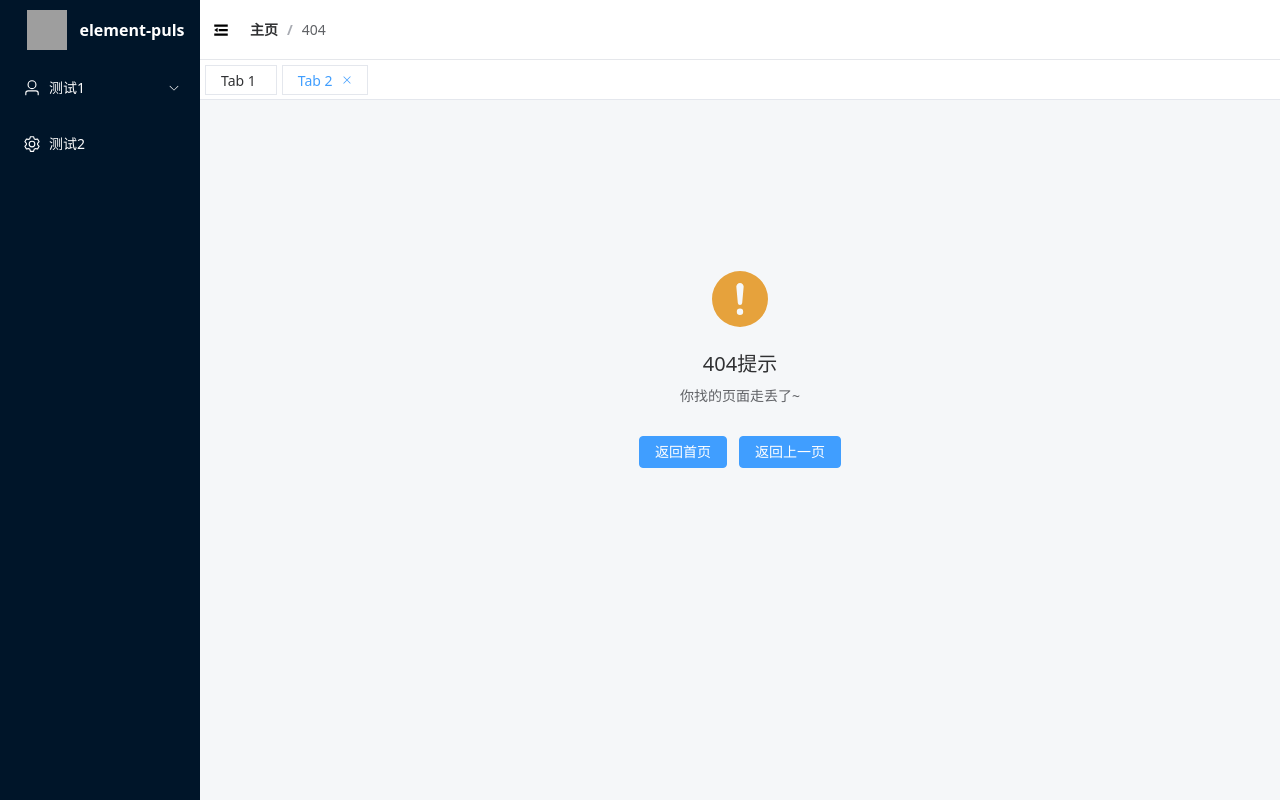
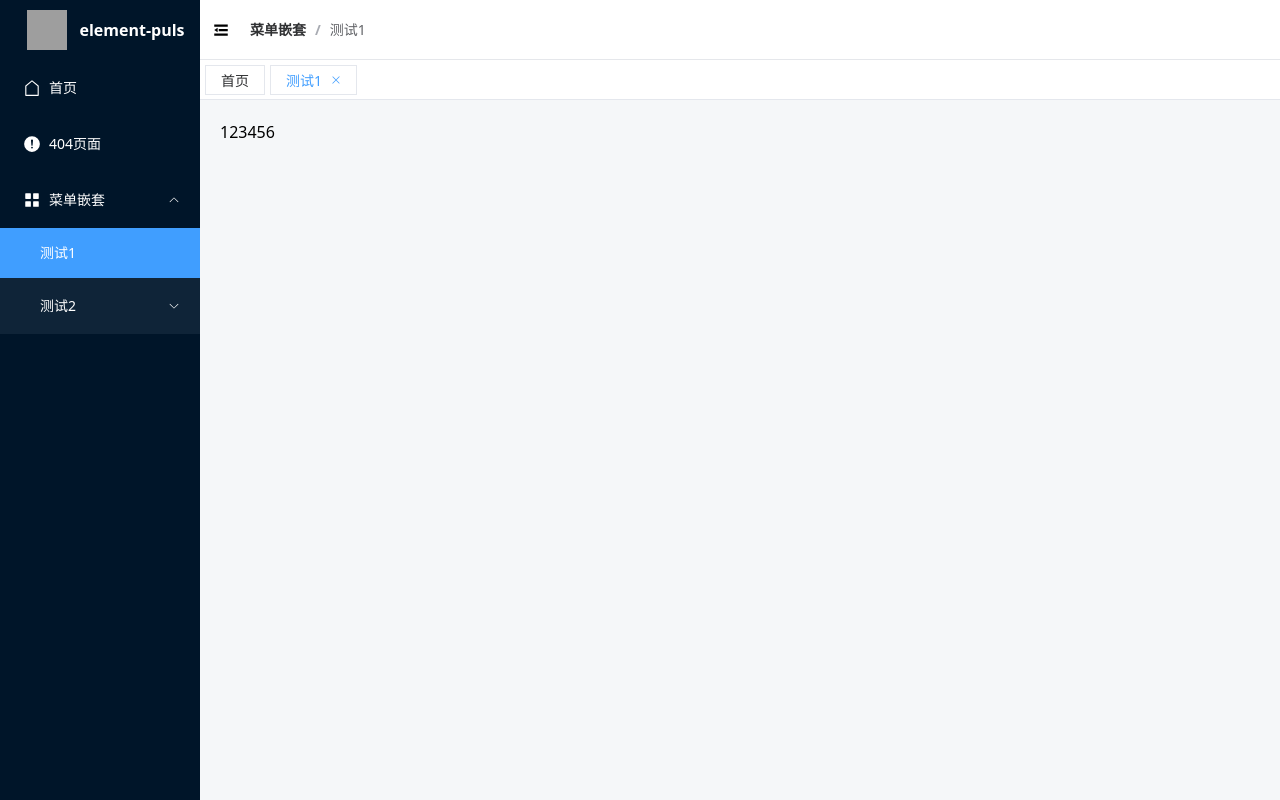
Before and after one commit to Abu1999/vue3-templates, a Vue app: page /test/app1 in a window 1280 px wide. Before the commit this address led to /404. Built offline with nearby package versions, Linux system fonts and the light colour scheme; grey boxes are pictures that could not be loaded.

Commit message:
feat(page): 新增标签页tabs和面包屑的修改

```diff
--- a/package.json
+++ b/package.json
@@ -22,6 +22,7 @@
     "element-plus": "^2.3.6",
     "nprogress": "^0.2.0",
     "pinia": "^2.0.36",
+    "pinia-plugin-persistedstate": "^3.1.0",
     "sass": "^1.62.1",
     "terser": "^5.17.7",
     "unplugin-auto-import": "^0.16.4",
--- a/src/Layout/level1/components/Tabs.vue
+++ b/src/Layout/level1/components/Tabs.vue
@@ -1,8 +1,9 @@
 <template>
   <div class="w-full h-auto">
-    <el-tabs @tab-click="click1" class="w-full" id="tabs" style="height: 40px;" size="small" v-model="editableTabsValue"
-      type="card" closable @tab-remove="removeTab">
-      <el-tab-pane v-for="item in editableTabs" :key="item.name" :label="item.title" :name="item.name"></el-tab-pane>
+    <el-tabs class="w-full" id="tabs" style="height: 40px;" size="small" v-model="$route.path" type="card"
+      @tab-remove="removeTab" @tab-change="changTab">
+      <el-tab-pane :closable="item.name === '/' ? false : true" v-for="item in tabsStore().data" :key="item.name"
+        :label="item.title" :name="item.name"></el-tab-pane>
     </el-tabs>
   </div>
 
@@ -14,50 +15,16 @@
 </template>
 
 <script setup lang="ts">
-import { ref } from 'vue'
+import { tabsStore } from '@/stores'
+import { useRouter } from 'vue-router';
 
-let tabIndex = 2
-const editableTabsValue = ref('2')
-const editableTabs = ref([
-  {
-    title: 'Tab 1',
-    name: '1',
-  },
-  {
-    title: 'Tab 2',
-    name: '2',
-  },
-])
+const router = useRouter()
 
-const removeTab = (targetName: string) => {
-  const tabs = editableTabs.value
-  let activeName = editableTabsValue.value
-  if (activeName === targetName) {
-    tabs.forEach((tab, index) => {
-      if (tab.name === targetName) {
-        const nextTab = tabs[index + 1] || tabs[index - 1]
-        if (nextTab) {
-          activeName = nextTab.name
-        }
-      }
-    })
-  }
-
-  editableTabsValue.value = activeName
-  editableTabs.value = tabs.filter((tab) => tab.name !== targetName)
+const removeTab = (targetName: any) => {
+  tabsStore().remove(targetName)
 }
-
-const addTab = (targetName: string) => {
-  const newTabName = `${++tabIndex}`
-  editableTabs.value.push({
-    title: 'New Tab',
-    name: newTabName,
-  })
-  editableTabsValue.value = newTabName
-}
-
-const click1 = () => {
-  console.log(1);
+const changTab = (targetName: any) => {
+  router.push(targetName)
 }
 
 </script>
--- a/src/Layout/level1/components/aside.vue
+++ b/src/Layout/level1/components/aside.vue
@@ -9,8 +9,8 @@
     </div>
 
     <el-menu id="menu" :style="{ border: 0, '--menubackgroundColor': menubackgroundColor }"
-      :background-color="backgroundColor" text-color="#fff" default-active="2" :collapse="props.isCollapse"
-      :collapse-transition="false" :active="$route.path" active-text-color="red">
+      :background-color="backgroundColor" text-color="#fff" :collapse="props.isCollapse" :collapse-transition="false"
+      :active="$route.path" :default-active="$route.path">
       <template v-for="( item, index ) in  props.menuData " :key="index">
         <el-sub-menu background-color="red" v-if="item.children" :index="item.path ? item.path : item.title">
           <template #title>
--- a/src/Layout/level1/components/heard.vue
+++ b/src/Layout/level1/components/heard.vue
@@ -7,9 +7,10 @@
           <Expand size="18" v-else />
         </el-icon>
       </div>
-      <el-breadcrumb separator="/">
-        <el-breadcrumb-item :to="{ path: '/' }">主页</el-breadcrumb-item>
-        <el-breadcrumb-item v-if="route.path != '/'" :to="{ path: route.path }">{{ route.name }}</el-breadcrumb-item>
+      <el-breadcrumb separator="/" v-if="arr.length">
+        <el-breadcrumb-item v-for="(item, index) in arr" :key="index" :to="{ path: item.path ? item.path : '#' }">{{
+          item.title
+        }}</el-breadcrumb-item>
       </el-breadcrumb>
 
     </div>
@@ -17,10 +18,13 @@
 </template>
 
 <script setup lang="ts">
-import { ref } from 'vue';
+import { ref, watch, reactive } from 'vue';
 import { useRoute } from 'vue-router';
+import { menuStore } from '@/stores';
 
 const route = useRoute()
+const menuData = menuStore().data
+let data: any = ref({})
 
 // 折叠
 let isCollapse = ref(false)
@@ -32,6 +36,35 @@ const changeCollapse = () => {
   emit('changeCollapse', isCollapse.value)
 }
 
+let arr: any = ref([]);
+const find = (data: any) => {
+  let obj: any;
+  data.forEach((item: any) => {
+    if (obj) return
+    // 如果路由name与菜单对应可打开
+    // if (item.path === route.path && item.title === route.name) {
+    //   obj = item
+    // }
+    if (item.path === route.path) {
+      obj = item
+    }
+    if (item.children && item.children.length && !obj) {
+      if (find(item.children)) obj = item
+    }
+
+    if (obj) {
+      arr.value.unshift({ path: item.path, title: item.title })
+      return
+    }
+  })
+  return obj
+}
+
+watch(() => route.path, () => {
+  arr.value = []
+  find(menuData)
+}, { deep: true })
+
 
 </script>
 
--- a/src/main.ts
+++ b/src/main.ts
@@ -3,6 +3,7 @@ import "nprogress/nprogress.css";
 import 'element-plus/theme-chalk/dark/css-vars.css'
 import { createApp } from 'vue'
 import { createPinia } from 'pinia'
+import piniaPluginPersistedstate from 'pinia-plugin-persistedstate'
 import ElementPlus from 'element-plus'
 import * as ElementPlusIconsVue from '@element-plus/icons-vue'
 import App from './App.vue'
@@ -17,10 +18,10 @@ for (const [key, component] of Object.entries(ElementPlusIconsVue)) {
 }
 // bus.$on("click", (msg) => window.alert(msg));
 
+app.use(router)
 
-app.use(router)
 // pinia
-app.use(createPinia())
+app.use(createPinia().use(piniaPluginPersistedstate))
 
 
 
--- a/src/router/index.ts
+++ b/src/router/index.ts
@@ -1,6 +1,7 @@
 import NProgress from 'nprogress'
 import { createRouter, createWebHistory } from 'vue-router'
 import { defineAsyncComponent } from 'vue';
+import { tabsStore } from '@/stores';
 
 const router = createRouter({
   // history: createWebHistory(import.meta.env.BASE_URL),
@@ -8,32 +9,54 @@ const router = createRouter({
   routes: [
     {
       path: '/',
-      name: 'home',
-      // route level code-splitting
-      // this generates a separate chunk (About.[hash].js) for this route
-      // which is lazy-loaded when the route is visited.
-      component: defineAsyncComponent(() => import('../views/AboutView.vue'))
+      name: '首页',
+      component: () => import('../views/AboutView.vue')
     },
     {
       path: '/app1',
-      name: 'app1',
-      // route level code-splitting
-      // this generates a separate chunk (About.[hash].js) for this route
-      // which is lazy-loaded when the route is visited.
-      component: defineAsyncComponent(() => import('../views/app1.vue'))
+      name: '测试2-1',
+      component: () => import('../views/app1.vue'),
+    },
+    {
+      path: '/app2',
+      name: '测试1',
+      component: () => import('../views/app2.vue')
     },
     {
       path: '/404',
-      name: '404',
-      // route level code-splitting
-      // this generates a separate chunk (About.[hash].js) for this route
-      // which is lazy-loaded when the route is visited.
-      component: defineAsyncComponent(() => import('../views/404.vue'))
+      name: '404页面',
+      component: () => import('../views/404.vue')
     },
+    {
+      path: '/test',
+      name: '菜单嵌套',
+      redirect: '/test/app1',
+      children: [
+        {
+          name: '测试1',
+          path: 'app1',
+          component: () => import('../views/app2.vue'),
+        },
+        {
+          name: '测试2',
+          path: 'app2',
+          redirect: '/test/app2/list',
+          children: [
+            {
+              name: '测试2-1',
+              path: 'list',
+              component: () => import('../views/app2.vue'),
+            }
+          ]
+        }
+      ],
+    }
   ]
 })
 
+
 router.beforeEach((to, from, next) => {
+  console.log(to);
   NProgress.configure({ showSpinner: false });
   NProgress.start();
   let have = false
@@ -41,6 +64,7 @@ router.beforeEach((to, from, next) => {
     if (route.path === to.path) have = true
   })
   if (have) {
+    tabsStore().add({ name: to.path, title: to.name ? String(to.name) : '标签页' })
     next()
   } else {
     router.push('/404')
--- a/src/stores/index.ts
+++ b/src/stores/index.ts
@@ -1,6 +1,12 @@
-import { useLayoutStore } from './layout/level1'
+import { useLayoutStore } from './layout/level1/level1'
 import { useMenuStore } from './menu'
+import { useTabsStore } from './tabs'
 
+// 样式数据配置
+export const layoutStore = useLayoutStore
 
-export const layoutStore = useLayoutStore
+// 菜单数据
 export const menuStore = useMenuStore
+
+// 标签页数据
+export const tabsStore = useTabsStore
--- a/src/stores/menu.ts
+++ b/src/stores/menu.ts
@@ -4,16 +4,21 @@ export const useMenuStore = defineStore({
   id: 'menu',
   state: () => ({
     data: [
+      { title: '首页', icon: 'House', path: '/' },
+      { title: '404页面', icon: 'WarningFilled', path: '/404' },
       {
-        title: '测试1',
-        icon: 'user',
+        title: '菜单嵌套',
+        icon: 'Menu',
         children: [
-          { title: '测试1-1', icon: '', path: '/app' },
-          { title: '测试1-1', icon: '', children: [{ title: '测试1-1-1', path: '/app1', icon: '' }] },
+          { title: '测试1', icon: '', path: '/test/app1' },
+          { title: '测试2', icon: '', children: [{ title: '测试2-1', path: '/test/app2/list', icon: '' }] },
         ]
       },
-      { title: '测试2', icon: 'setting', path: '/' },
 
     ]
-  })
+  }),
+
+  persist: {
+    storage: sessionStorage,
+  },
 })
--- /dev/null
+++ b/src/stores/tabs.ts
@@ -0,0 +1,52 @@
+import router from '@/router';
+import { defineStore } from 'pinia'
+
+
+interface Tab {
+  name: string
+  title: string
+}
+
+const list = ['/404']
+
+export const useTabsStore = defineStore({
+  id: 'tabs',
+  state: () => ({
+    data: [{ name: '/', title: '首页' }] as Tab[]
+  }),
+  getters: {
+
+  },
+
+  actions: {
+    add(obj: Tab): void {
+      let push = true
+      list.forEach(item => {
+        if (obj.name === item) push = false
+      })
+      this.data.forEach(item => {
+        if (item.name === obj.name) push = false
+      })
+      if (push) this.data.push(obj)
+    },
+    remove(name: string): void {
+      let num = 1;
+      this.data.forEach((item: Tab, index: number) => {
+        if (item.name === name) {
+          num = index
+        } else {
+          return item
+        }
+      })
+      this.data = this.data.filter((item: Tab) => item.name !== name)
+      if (num + 1 < this.data.length)
+        router.push(this.data[num].name)
+      else
+        router.push(this.data[this.data.length - 1].name)
+    },
+  },
+
+  persist: {
+    storage: sessionStorage,
+  },
+})
--- a/src/views/404.vue
+++ b/src/views/404.vue
@@ -3,7 +3,7 @@
     <el-result icon="warning" title="404提示" sub-title="你找的页面走丢了~">
       <template #extra>
         <el-button type="primary" @click="$router.push('/')">返回首页</el-button>
-        <el-button type="primary" @click="$router.push('/')">返回上一页</el-button>
+        <el-button type="primary" @click="$router.go(-1)">返回上一页</el-button>
       </template>
     </el-result>
   </div>
--- /dev/null
+++ b/src/views/app2.vue
@@ -0,0 +1,12 @@
+<template>
+  <div>
+    123456
+    <!-- <WujieVue width="100%" height="100%" name="vue3" :sync="sync"></WujieVue> -->
+  </div>
+</template>
+
+<script setup lang="ts">
+
+</script>
+
+<style scoped></style>
```
Also changed, not shown: src/stores/layout/level1/level1.ts (renamed from src/stores/layout/level1.ts), 1 other file (tests, documents, lock files or other folders).
